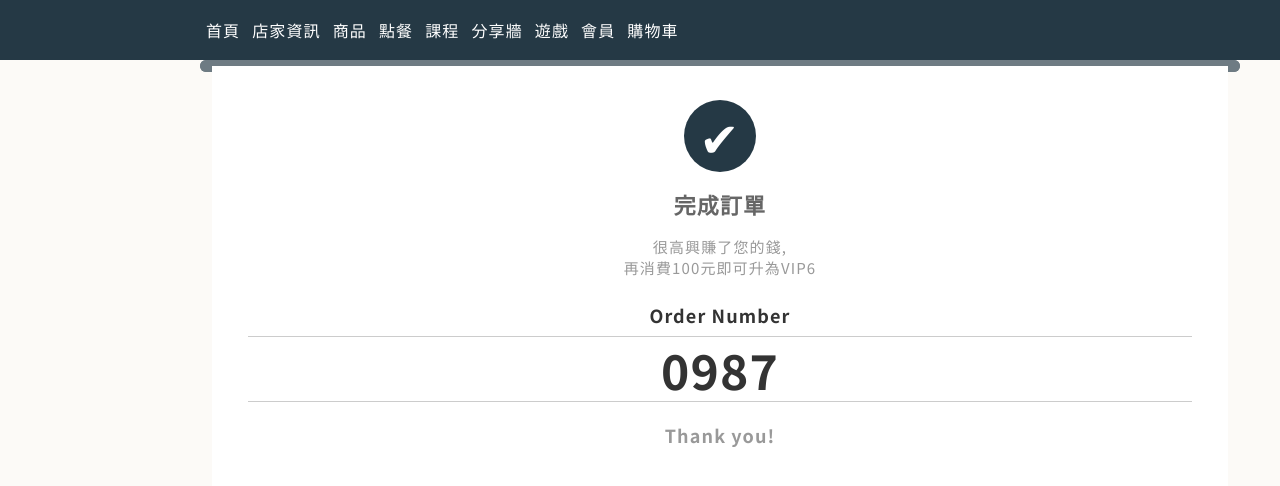
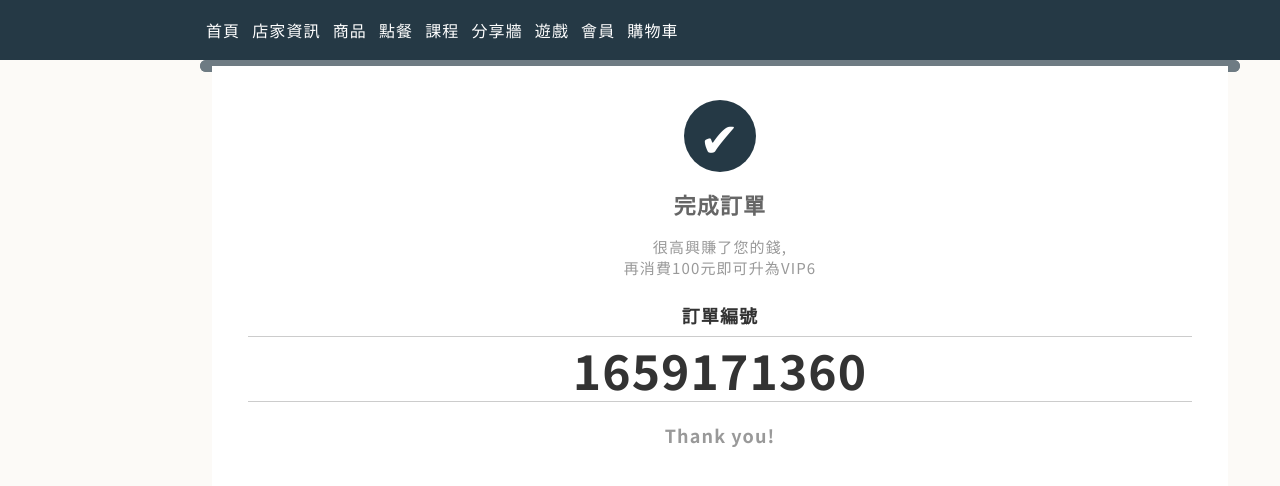
Before and after one commit to hunter850/coffee_react, a React (Create React App) app: page /course/orders in a window 1280 px wide. Shown: the top 486 px of the page. Built offline with nearby package versions, Linux system fonts and the light colour scheme.

Commit message:
訂單完成畫面 - 編號生成

```diff
--- a/src/routes/course/OrderCompleted.js
+++ b/src/routes/course/OrderCompleted.js
@@ -6,6 +6,7 @@ function OrderCompleted() {
     const url = new URL(getSid);
     url.searchParams.get("orderId");
     console.log(url.searchParams.get("orderId"));
+    const orderNumber = parseInt(new Date() / 1000);
     return (
         <>
             <FakeNav />
@@ -29,9 +30,11 @@ function OrderCompleted() {
                             </div>
                             <div className="order-details">
                                 <div className="order-number-label">
-                                    Order Number
+                                    訂單編號
                                 </div>
-                                <div className="order-number">0987</div>
+                                <div className="order-number">
+                                    {orderNumber}
+                                </div>
                             </div>
                             <div className="order-footer">Thank you!</div>
                         </div>
```
